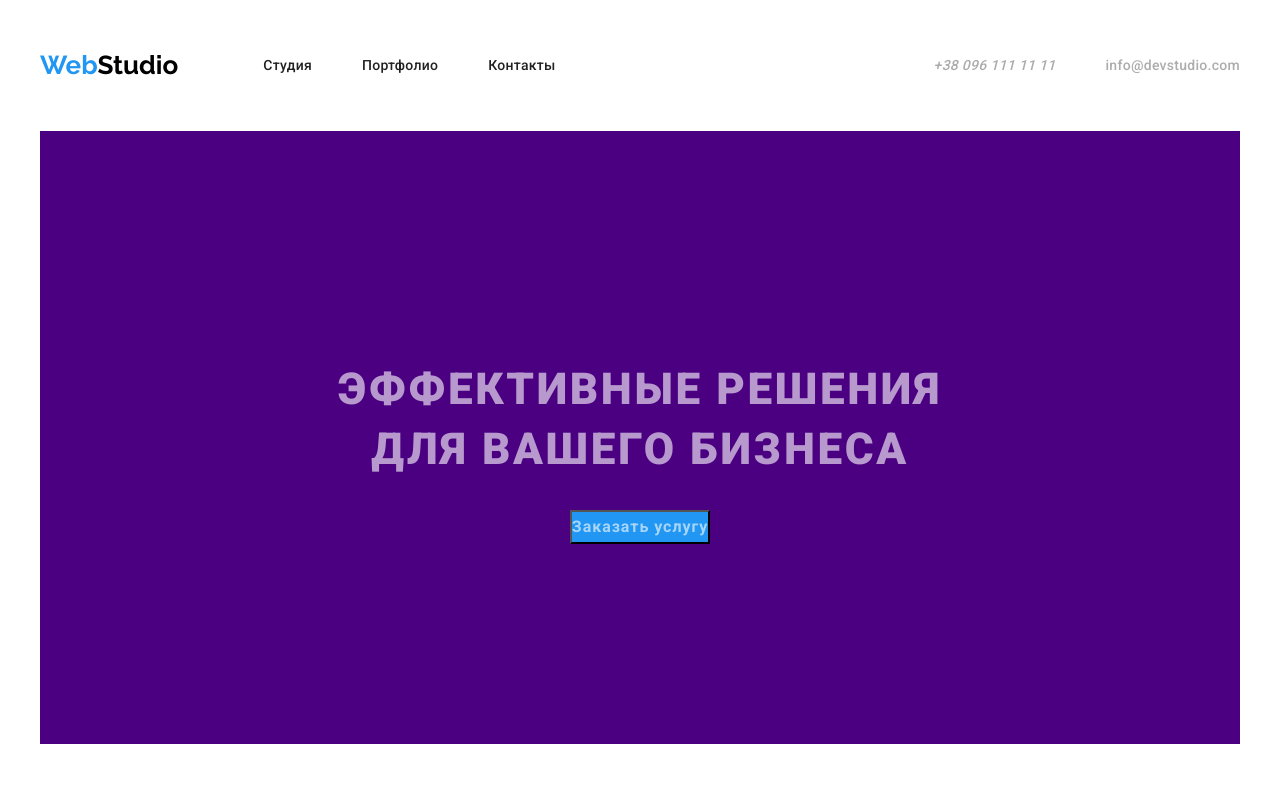
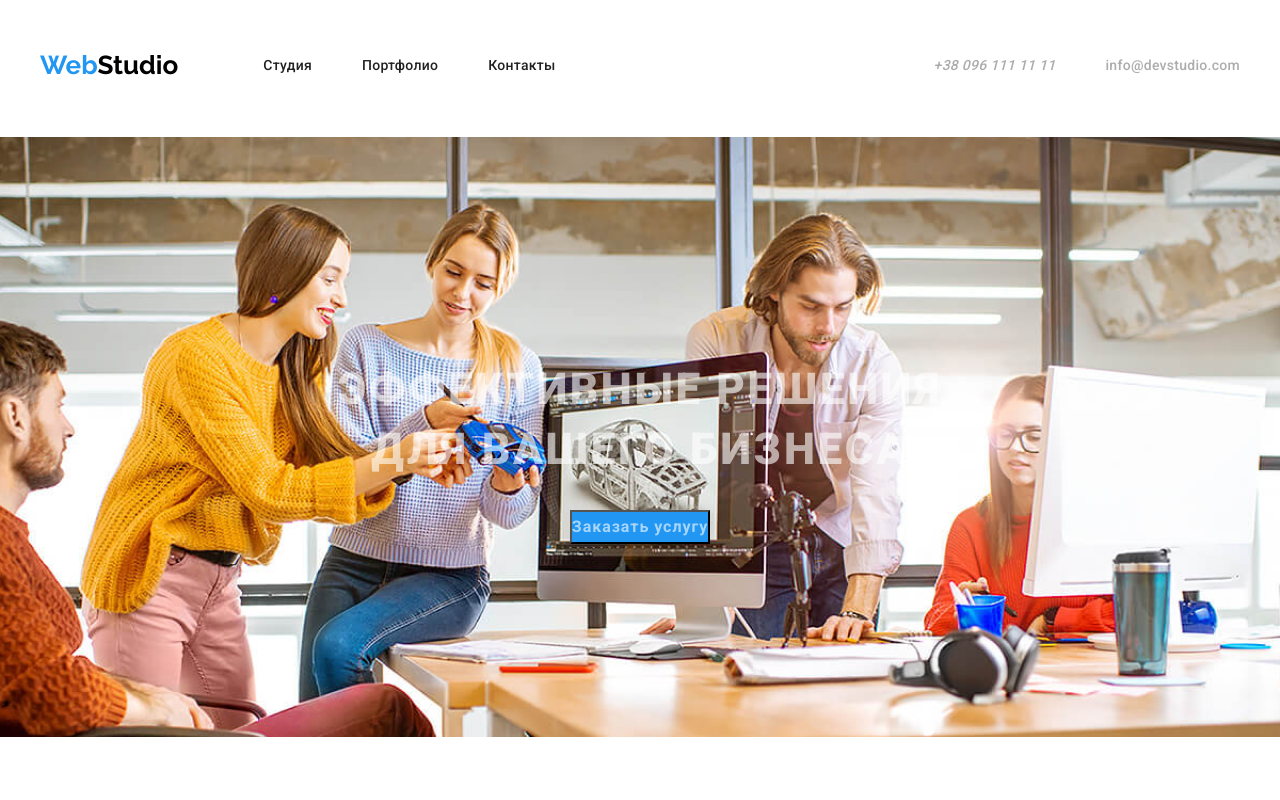
Before and after one commit to Anton-2206/goit-markup-hw-04, a plain HTML site: page index.html in a window 1280 px wide. Shown: the top 800 px of the page. Drawn offline with Linux system fonts and the light colour scheme.

Commit message:
промежуточный

```diff
--- a/css/styles.css
+++ b/css/styles.css
@@ -148,6 +148,12 @@ img {
 
 /*hero*/
 
+.hero {
+  background-image: url(../images/hero-img/hero-img.png);
+  background-repeat: no-repeat;
+  background-position: center;
+}
+
 .hero .container {
   width: 1200px;
   padding-top: 200px;
@@ -156,7 +162,6 @@ img {
   padding-right: 15px;
   margin-left: auto;
   margin-right: auto;
-  background-color: indigo;
 }
 
 .hero-title {
```
Also changed, not shown: images/hero-img/hero-img.png (added), images/icon-send/envelope.svg (added), images/icon-send/vector.svg (added).
